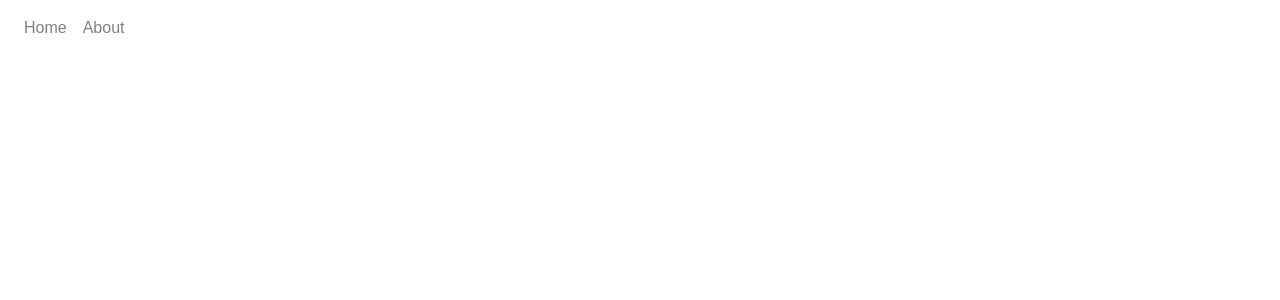
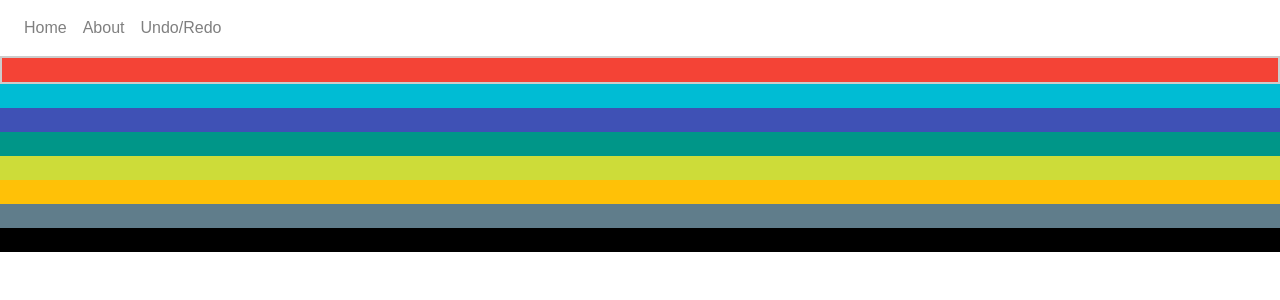
Before and after one commit to DmitryKrekota/my-react-app, a React (Create React App) app: page /#/undo-redo in a window 1280 px wide. Shown: the top 300 px of the page. Built offline with nearby package versions, Linux system fonts and the light colour scheme.

Commit message:
Add undo/redo section with colors components

```diff
--- a/src/header/Header.js
+++ b/src/header/Header.js
@@ -7,6 +7,7 @@ const Header = () => (
             <div className="navbar-nav mra-navbar-nav">
                 <Link className="nav-item nav-link" to="/">Home</Link>
                 <Link className="nav-item nav-link" to="/about">About</Link>
+                <Link className="nav-item nav-link" to="/undo-redo">Undo/Redo</Link>
             </div>
         </nav>
     </header>
--- a/src/main/Main.js
+++ b/src/main/Main.js
@@ -2,12 +2,14 @@ import React from 'react';
 import {Switch, Route} from 'react-router-dom';
 import Home from '../home/Home';
 import About from '../about/About';
+import UndoRedo from '../undo-redo/UndoRedo';
 
 const Main = () => (
     <main>
         <Switch>
             <Route exact path='/' component={Home}/>
             <Route path='/about' component={About}/>
+            <Route path='/undo-redo' component={UndoRedo}/>
         </Switch>
     </main>
 );
--- /dev/null
+++ b/src/undo-redo/UndoRedo.js
@@ -0,0 +1,62 @@
+import React from 'react';
+import createReactClass from 'create-react-class';
+
+let colors = ['#f44336', '#00bcd4', '#3f51b5', '#009688', '#cddc39', '#ffc107', '#607d8b', '#000'];
+
+let Color = createReactClass({
+    render: function() {
+        let divStyle = {background: this.props.type};
+
+        if (this.props.type === this.props.selected) {
+            divStyle.border = '2px solid #ccc';
+        }
+
+        return (
+            <div className="color" style={divStyle} onClick={this.props.select.bind(null, this.props.type)}>&nbsp;</div>
+        );
+    }
+});
+
+let Colors = createReactClass({
+    render: function() {
+        let colors =  this.props.colors.map((color, i)=> {
+            return <Color type={color} key={i} select={this.props.select} selected={this.props.selected}/>
+        });
+
+        return (
+            <div className="colors">
+                {colors}
+            </div>
+        );
+    }
+});
+
+
+let Draw = createReactClass({
+    getInitialState: function() {
+        return {
+            colors: colors,
+            color: colors[0]
+        };
+    },
+
+    updateColor: function(color) {
+        this.setState({'color': color});
+    },
+
+    render: function() {
+        return (
+            <div>
+                <Colors colors={this.state.colors} select={this.updateColor} selected={this.state.color}/>
+            </div>
+        );
+    }
+});
+
+const UndoRedo = () => (
+    <div>
+        <Draw/>
+    </div>
+);
+
+export default UndoRedo;
```
Also changed, not shown: package.json (+6 -6 lines), src/index.js (line endings or trailing spaces), 8 other files (tests, documents, lock files or other folders).
